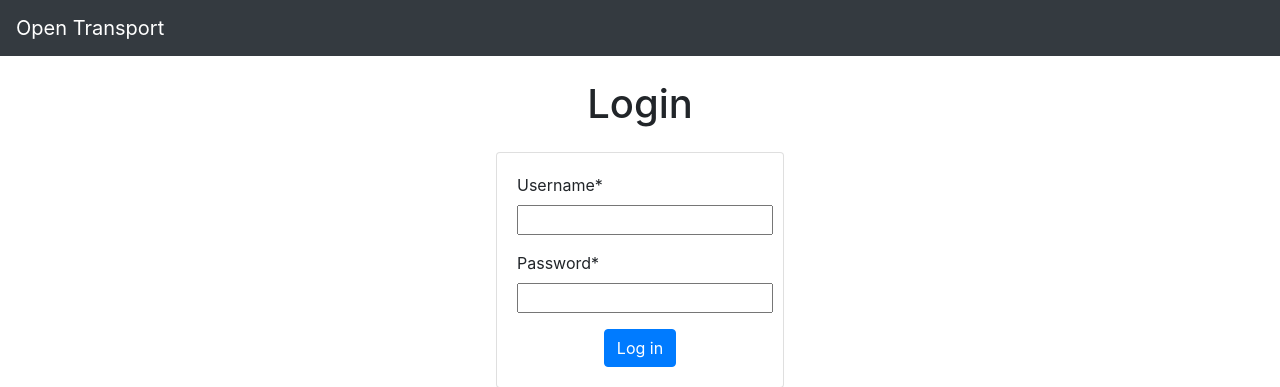
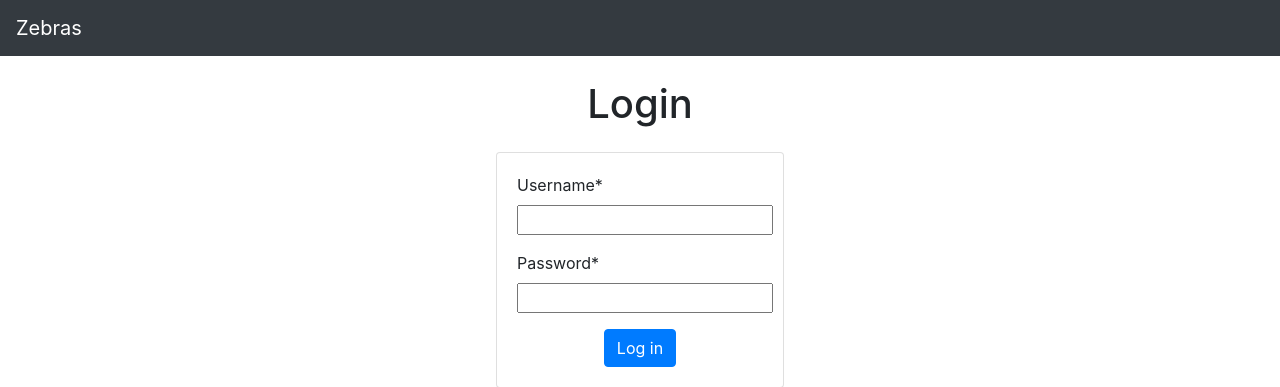
Before and after one commit to uofg-cs20/oti-customer, a Django app: page / in a window 1280 px wide. Shown: the top 387 px of the page. Run offline with Django 3.2, Linux system fonts and the light colour scheme; some libraries are stand-ins or nearby versions.

Commit message:
Rebranded to Zebras

```diff
--- a/customer/website/templates/website/base.html
+++ b/customer/website/templates/website/base.html
@@ -6,11 +6,12 @@
         <meta charset="utf-8" />
         <link rel="stylesheet" href="https://cdn.jsdelivr.net/npm/bootstrap@4.5.3/dist/css/bootstrap.min.css" integrity="sha384-TX8t27EcRE3e/ihU7zmQxVncDAy5uIKz4rEkgIXeMed4M0jlfIDPvg6uqKI2xXr2" crossorigin="anonymous">
         <title>
-          Open Transport |
+          Zebras |
           {% block title %}
           {% endblock %}
         </title>
         <link rel="stylesheet" href="//code.jquery.com/ui/1.12.1/themes/base/jquery-ui.css">
+		<link rel="icon" type="image/png" href="{% static 'favicon.png' %}"/>
         <script src="https://code.jquery.com/jquery-1.12.4.js"></script>
         <script src="https://code.jquery.com/ui/1.12.1/jquery-ui.js"></script>
         <script src="https://cdn.jsdelivr.net/npm/bootstrap@4.5.3/dist/js/bootstrap.bundle.min.js" integrity="sha384-ho+j7jyWK8fNQe+A12Hb8AhRq26LrZ/JpcUGGOn+Y7RsweNrtN/tE3MoK7ZeZDyx" crossorigin="anonymous"></script>
@@ -19,7 +20,7 @@
 
     <body>
         <nav class="navbar navbar-expand-md navbar-expand-lg navbar-dark bg-dark sticky-top" >
-            <a class="navbar-brand" href="{% url 'website:purchases' %}">Open Transport</a>
+            <a class="navbar-brand" href="{% url 'website:purchases' %}">Zebras</a>
 
             {% if user.is_authenticated %}
                 <div class="collapse navbar-collapse" id="navbarSupportedContent">
```
Also changed, not shown: customer/website/static/favicon.png (added).
